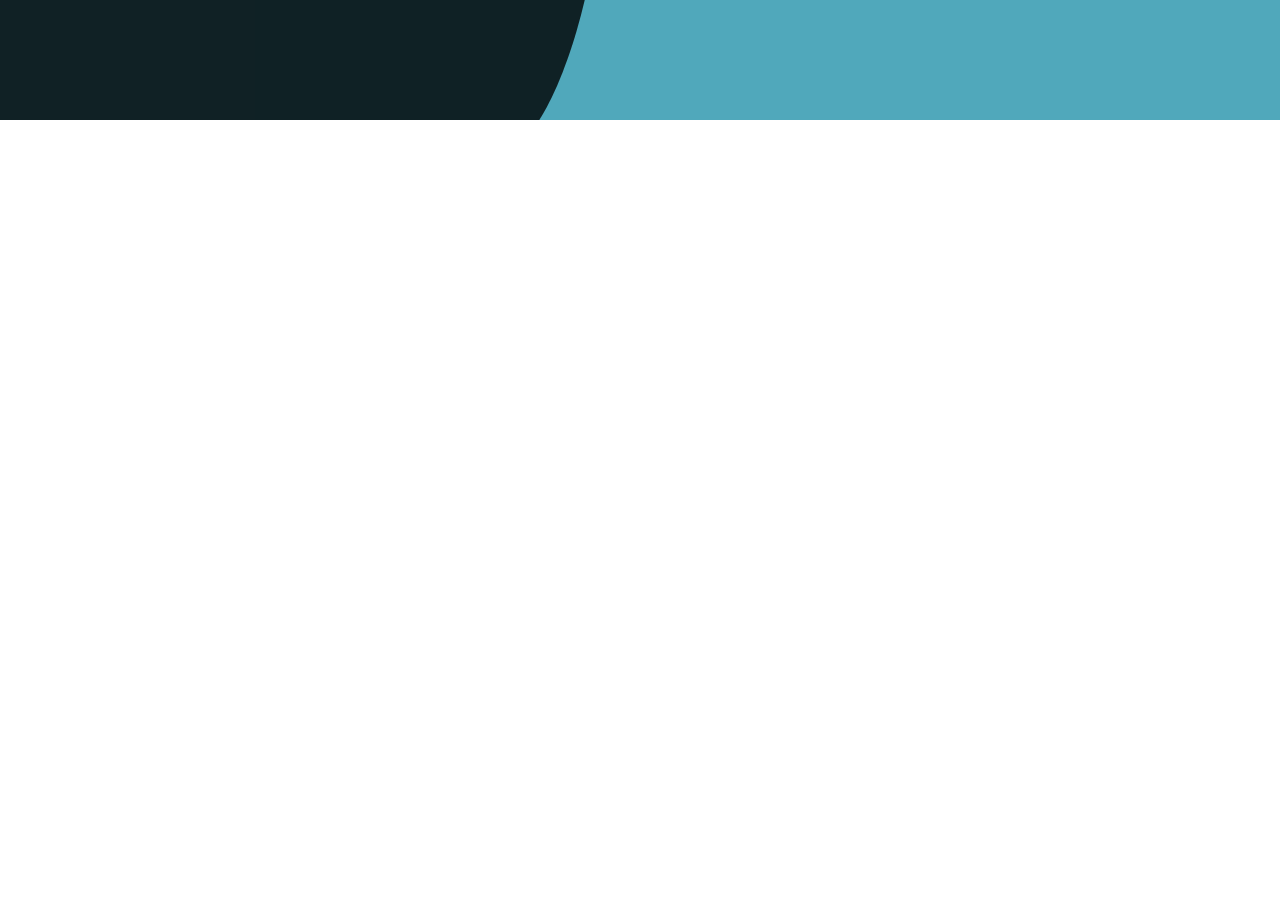
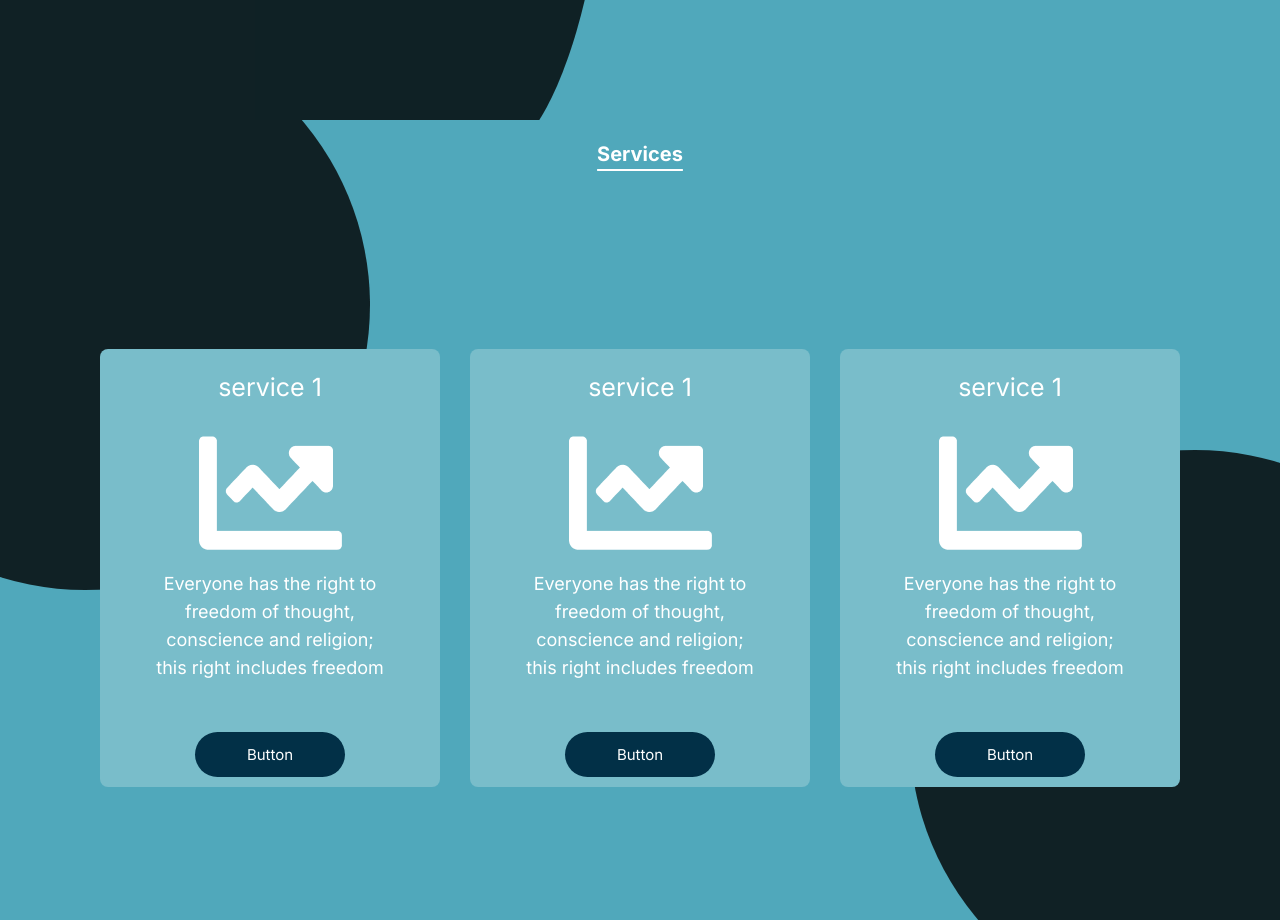
Before and after one commit to Scott-Kinzer/tailwind-next-simple-site, a Next.js app: page / in a window 1280 px wide. Shown: the part 1480-2400 px from the top of the page. Before the commit the page ends 1600 px from the top, so only its background shows below. Built offline with nearby package versions, Linux system fonts and the light colour scheme.

Commit message:
feat: added service modal

```diff
--- /dev/null
+++ b/src/app/components/modal/ServicesModal.tsx
@@ -0,0 +1,54 @@
+import React, { useEffect, useRef, useState } from 'react';
+
+import useOutsideClick from '@/app/hooks/useOutsideClick';
+
+type Props = {
+  isOpenModal: boolean;
+  setIsOpenModal: React.Dispatch<React.SetStateAction<boolean>>;
+};
+
+const ServicesModal = ({ isOpenModal, setIsOpenModal }: Props) => {
+  const [isOpenModalLocal, setIsOpenModalLocal] = useState(false);
+  const [isAllowToCloseModal, setIsAllowToCloseModal] = useState(false);
+
+  const modalRef = useRef<HTMLDivElement>(null);
+
+  const closeModal = () => {
+    setIsOpenModalLocal(false);
+    setIsAllowToCloseModal(true);
+  };
+
+  useOutsideClick(modalRef, closeModal);
+
+  useEffect(() => {
+    if (isOpenModal) {
+      setIsOpenModalLocal(true);
+    }
+  }, [isOpenModal]);
+
+  useEffect(() => {
+    if (!isOpenModalLocal && isAllowToCloseModal) {
+      setTimeout(() => {
+        setIsOpenModal(false);
+      }, 150);
+    }
+  }, [isAllowToCloseModal, isOpenModalLocal, setIsOpenModal]);
+
+  return (
+    <div
+      ref={modalRef}
+      className={`z-3 absolute ${
+        isOpenModalLocal ? 'translate-y-1/2' : 'translate-y-full'
+      } top-0 h-screen w-screen bg-white transition-transform`}>
+      Test
+      <div
+        onClick={closeModal}
+        className="absolute right-[50px] top-[20px] cursor-pointer">
+        <div className="h-[30px] w-[10px] rotate-45 rounded-sm bg-black"></div>
+        <div className="absolute top-0 h-[30px] w-[10px] rotate-[-45deg] rounded-sm bg-black"></div>
+      </div>
+    </div>
+  );
+};
+
+export default ServicesModal;
--- /dev/null
+++ b/src/app/hooks/useOutsideClick.tsx
@@ -0,0 +1,27 @@
+import { RefObject, useEffect } from 'react';
+
+const useOutsideClick = (
+  ref: RefObject<HTMLDivElement>,
+  callback: () => void
+) => {
+  useEffect(() => {
+    const clickOutside = (event: MouseEvent) => {
+      console.log('xxx');
+      if (!ref?.current?.contains(event.target as Node)) {
+        const htmlElement = event.target as HTMLElement;
+
+        if (htmlElement.nodeName !== 'HTML') {
+          callback();
+        }
+      }
+    };
+
+    document.body.addEventListener('mousedown', clickOutside);
+
+    return () => {
+      document.body.removeEventListener('mousedown', clickOutside);
+    };
+  }, [callback, ref]);
+};
+
+export default useOutsideClick;
--- a/src/app/page.tsx
+++ b/src/app/page.tsx
@@ -6,6 +6,7 @@ import ArrowNavigation from './components/arrowNavigation/ArrowNavigation';
 import { useWindowSize } from './hooks/useResize';
 import AboutSection from './sections/about/AboutSection';
 import IntroSection from './sections/intro/IntroSection';
+import ServicesSection from './sections/services/ServicesSection';
 import { MouseEvent } from './types/types';
 
 export default function Home() {
@@ -15,9 +16,10 @@ export default function Home() {
 
   const introRef = useRef<HTMLDivElement>(null);
   const aboutRef = useRef<HTMLDivElement>(null);
+  const servicesRef = useRef<HTMLDivElement>(null);
 
-  const sections = [introRef, aboutRef];
-  const totalSections = 2;
+  const sections = [introRef, aboutRef, servicesRef];
+  const totalSections = 3;
 
   const handleSwipe = () => {
     const swipeDistance = touchStartY - touchEndY;
@@ -32,6 +34,14 @@ export default function Home() {
     setTouchEndY(0);
   };
 
+  const handleMouseDown = (event: MouseEvent<HTMLDivElement>) => {
+    setTouchStartY(event.clientY);
+  };
+
+  const handleMouseUp = (event: MouseEvent<HTMLDivElement>) => {
+    setTouchEndY(event.clientY);
+  };
+
   useWindowSize(sections, activeSection);
 
   useEffect(() => {
@@ -43,14 +53,6 @@ export default function Home() {
   useEffect(() => {
     document.body.style.overflow = 'hidden';
   }, []);
-
-  const handleMouseDown = (event: MouseEvent<HTMLDivElement>) => {
-    setTouchStartY(event.clientY);
-  };
-
-  const handleMouseUp = (event: MouseEvent<HTMLDivElement>) => {
-    setTouchEndY(event.clientY);
-  };
 
   useEffect(handleSwipe, [touchEndY]);
 
@@ -65,6 +67,11 @@ export default function Home() {
         handleMouseDown={handleMouseDown}
         handleMouseUp={handleMouseUp}
         aboutRef={aboutRef}
+      />
+      <ServicesSection
+        handleMouseDown={handleMouseDown}
+        handleMouseUp={handleMouseUp}
+        servicesRef={servicesRef}
       />
       <ArrowNavigation
         down={() => {
--- /dev/null
+++ b/src/app/sections/services/ServicesSection.tsx
@@ -0,0 +1,115 @@
+/* eslint-disable @next/next/no-img-element */
+import React, { RefObject, useState } from 'react';
+
+import ServicesModal from '@/app/components/modal/ServicesModal';
+import { MouseEvent } from '@/app/types/types';
+
+type Props = {
+  handleMouseDown: (event: MouseEvent<HTMLDivElement>) => void;
+  handleMouseUp: (event: MouseEvent<HTMLDivElement>) => void;
+  servicesRef: RefObject<HTMLDivElement>;
+};
+
+const ServicesSection = ({
+  servicesRef,
+  handleMouseDown,
+  handleMouseUp,
+}: Props) => {
+  const [isOpenModal, setIsOpenModal] = useState(false);
+
+  return (
+    <div className="relative">
+      <div
+        ref={servicesRef}
+        onMouseDown={handleMouseDown}
+        onMouseUp={handleMouseUp}
+        className="relative h-screen overflow-hidden bg-turquoise">
+        <div
+          className="
+        absolute left-[-200px]
+        top-[-100px]
+        h-[570px]
+        w-[570px]
+        rounded-full
+        bg-black
+        opacity-80"></div>
+        <div
+          className="
+        absolute bottom-[-100px]
+        right-[-200px]
+        h-[570px]
+        w-[570px]
+        rounded-full
+        bg-black
+        opacity-80"></div>
+        <h1 className=" z-2 relative mt-5 text-center text-6xl font-bold text-white underline underline-offset-8 a:text-4xl b:text-xl">
+          Services
+        </h1>
+        <div
+          className={`z-2 relative grid h-[100%] grid-cols-services content-evenly justify-center gap-[30px] pl-[100px] pr-[100px] c:mt-[10px] c:grid-cols-servicesMedium c:content-baseline e:grid-cols-serviesSmall`}>
+          <div className="text[20px] m-auto box-border rounded-lg bg-serviceCard pb-[10px] pl-[50px] pr-[50px] pt-[20px] e:pl-[15px] e:pr-[15px]">
+            <p className="m-auto text-center text-[25px] text-white  c:text-[10px]">
+              service 1
+            </p>
+            <img
+              className="m-auto mt-[30px] c:mt-[10px]  c:w-[50px]"
+              src="./images/services/line-chart.png"
+              alt="chart"
+            />
+            <p className="mt-[20px] text-center text-3xl text-white b:text-lg c:hidden c:text-[10px] c:text-sm">
+              Everyone has the right to freedom of thought, conscience and
+              religion; this right includes freedom{' '}
+            </p>
+            <button
+              onClick={() => setIsOpenModal(true)}
+              className="m-auto  mt-[50px] block h-[90px] w-[300px] rounded-3xl bg-darkBlue text-[30px] text-white a:h-[45px] a:w-[150px] a:text-[15px] c:mt-[10px] c:h-[30px] c:text-[10px]">
+              Button
+            </button>
+          </div>
+          <div className="text[20px] m-auto box-border rounded-lg bg-serviceCard pb-[10px] pl-[50px] pr-[50px] pt-[20px] e:pl-[15px] e:pr-[15px]">
+            <p className="m-auto text-center text-[25px] text-white c:text-[10px]">
+              service 1
+            </p>
+            <img
+              className="m-auto mt-[30px] c:mt-[10px]  c:w-[50px]"
+              src="./images/services/line-chart.png"
+              alt="chart"
+            />
+            <p className="mt-[20px] text-center text-3xl text-white b:text-lg c:hidden c:text-[10px] c:text-sm">
+              Everyone has the right to freedom of thought, conscience and
+              religion; this right includes freedom{' '}
+            </p>
+            <button className="m-auto  mt-[50px] block h-[90px] w-[300px] rounded-3xl bg-darkBlue text-[30px] text-white a:h-[45px] a:w-[150px] a:text-[15px] c:mt-[10px] c:h-[30px] c:text-[10px]">
+              Button
+            </button>
+          </div>
+          <div className="text[20px] m-auto box-border rounded-lg bg-serviceCard pb-[10px] pl-[50px] pr-[50px] pt-[20px] e:pl-[15px] e:pr-[15px]">
+            <p className="m-auto text-center text-[25px] text-white">
+              service 1
+            </p>
+            <img
+              className="m-auto mt-[30px] c:mt-[10px]  c:w-[50px]"
+              src="./images/services/line-chart.png"
+              alt="chart"
+            />
+            <p className="mt-[20px]  text-center text-3xl text-white b:text-lg c:hidden c:text-[10px] c:text-sm">
+              Everyone has the right to freedom of thought, conscience and
+              religion; this right includes freedom
+            </p>
+            <button className=" m-auto mt-[50px] block h-[90px] w-[300px] rounded-3xl bg-darkBlue text-[30px] text-white a:h-[45px] a:w-[150px] a:text-[15px] c:mt-[10px] c:h-[30px] c:text-[10px]">
+              Button
+            </button>
+          </div>
+        </div>
+      </div>
+      {isOpenModal && (
+        <ServicesModal
+          isOpenModal={isOpenModal}
+          setIsOpenModal={setIsOpenModal}
+        />
+      )}
+    </div>
+  );
+};
+
+export default ServicesSection;
--- a/tailwind.config.js
+++ b/tailwind.config.js
@@ -21,11 +21,15 @@ module.exports = {
       },
       colors: {
         'turquoise': '#50A8BB',
-        'darkBlue': '#023047'
+        'darkBlue': '#023047',
+        'serviceCard': '#79BDCA',
       },
       gridTemplateColumns: {
         'intro': '1fr 2fr',
-        'about': '2fr 1fr'
+        'about': '2fr 1fr',
+        'services': 'minmax(150px, 576px) minmax(150px, 576px) minmax(150px, 576px)',
+        'servicesMedium': 'repeat(2, minmax(150px, 300px))',
+        'serviesSmall': 'repeat(2, minmax(50px, 300px))',
       },
       screens: {
         'a': {'max': '1635px'},
@@ -37,10 +41,10 @@ module.exports = {
         'c': {'max': '1023px'},
         // => @media (max-width: 1023px) { ... }
 
-        'd': {'max': '767px'},
+        'd': {'max': '800px'},
         // => @media (max-width: 767px) { ... }
 
-        'e': {'max': '639px'},
+        'e': {'max': '660px'},
         // => @media (max-width: 639px) { ... }
       }
     },
```
Also changed, not shown: public/images/services/line-chart.png (added).
